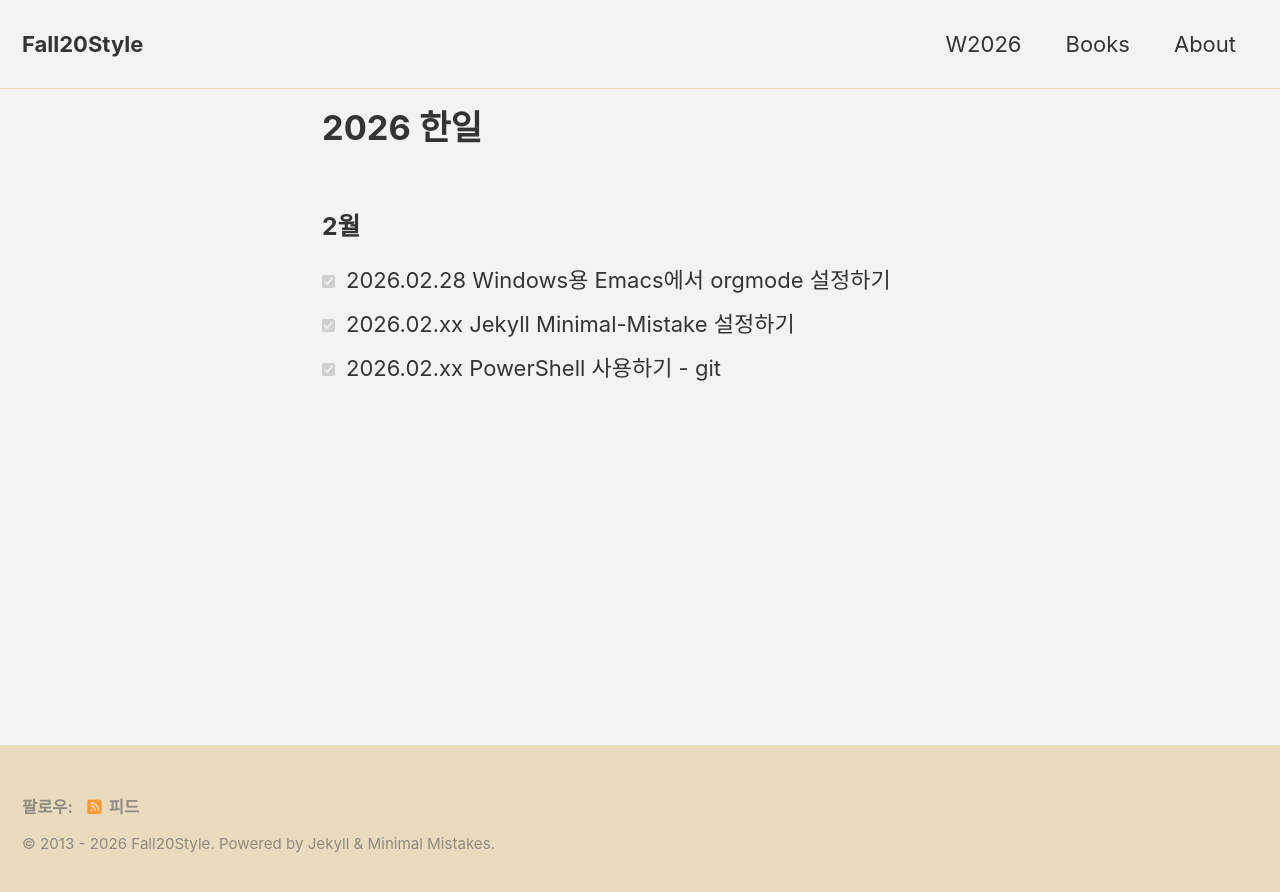
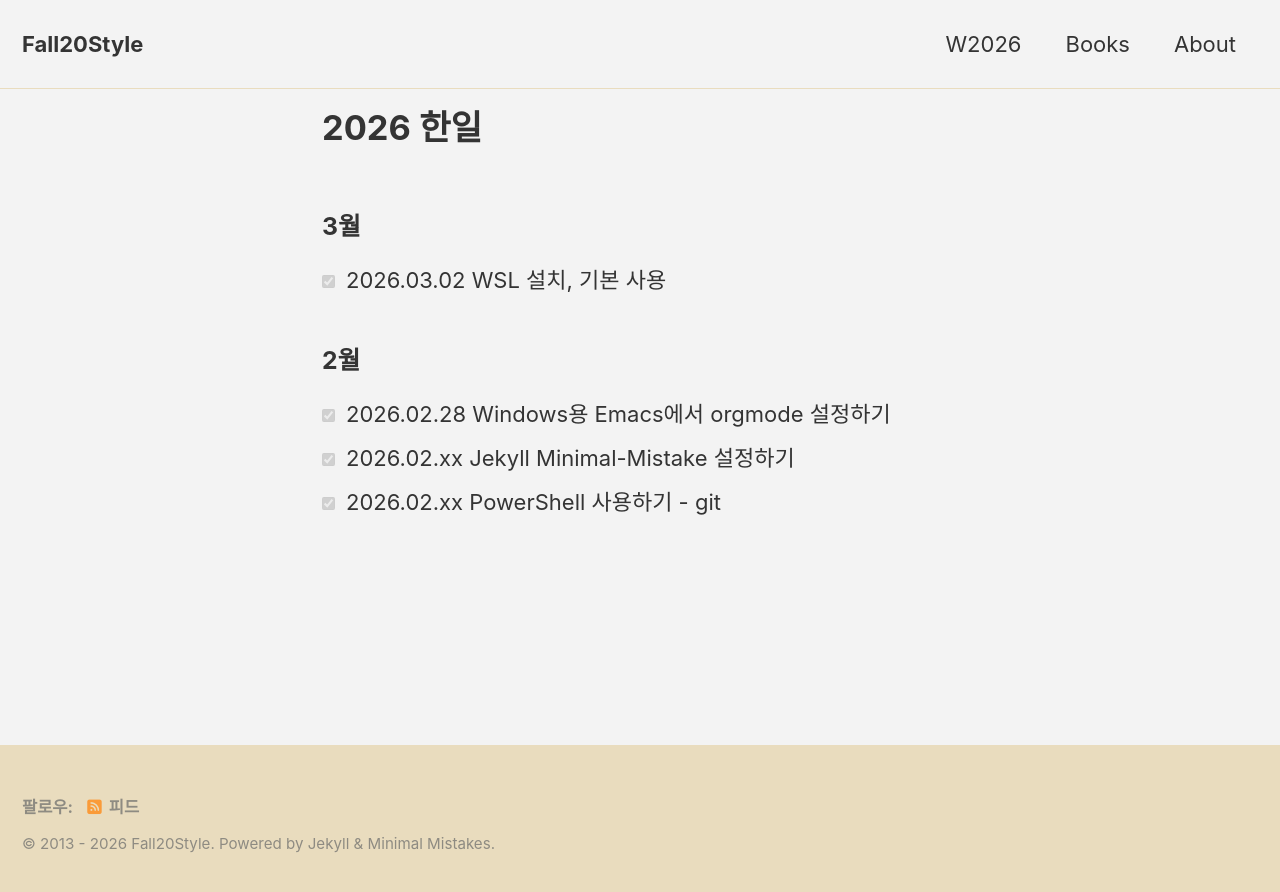
Before and after one commit to fall20style/fall20style.github.io, a Jekyll site: the page built from W2026.md, in a window 1280 px wide. Shown: the top 892 px of the page. Built offline with Jekyll 4.4.1, drawn with Linux system fonts in a browser that asks for light colours; cached includes are drawn as plain includes.

Commit message:
Update W2026.md

```diff
--- a/W2026.md
+++ b/W2026.md
@@ -6,6 +6,9 @@ comments: false
 ---
 
 
+### 3월
+- [X] 2026.03.02 WSL 설치, 기본 사용
+
 ### 2월
 - [X] 2026.02.28 Windows용 Emacs에서 orgmode 설정하기
 - [X] 2026.02.xx Jekyll Minimal-Mistake 설정하기
```
